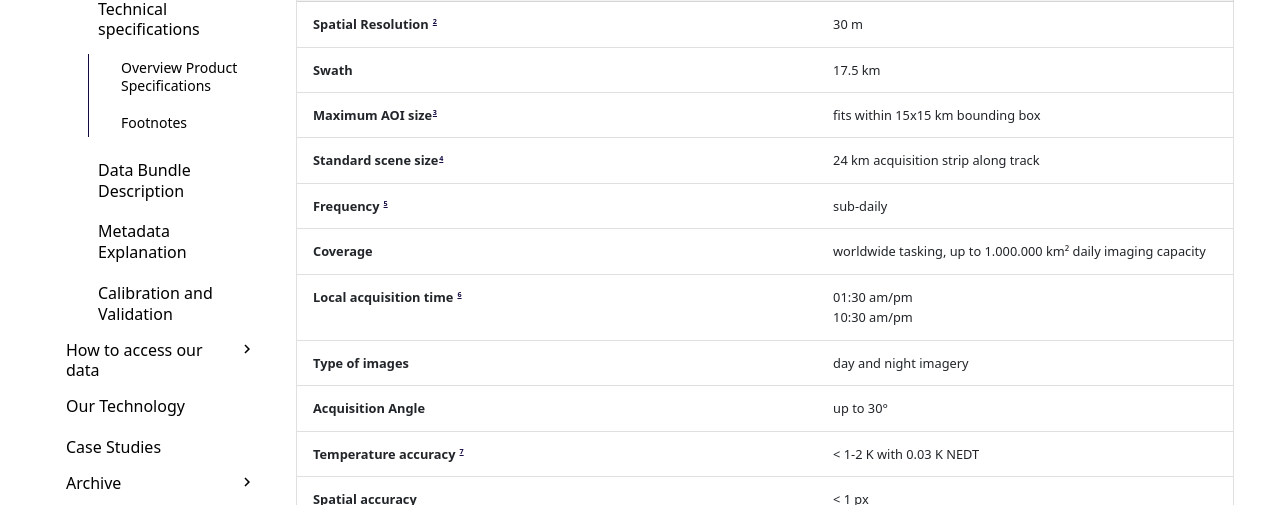
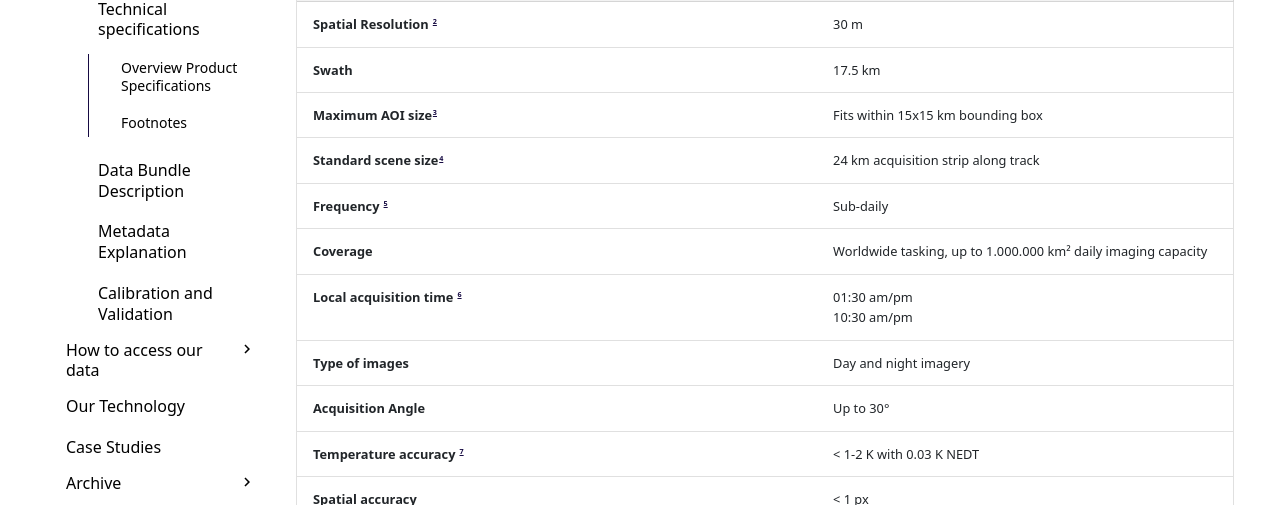
Before and after one commit to constellr/product-lst, an MkDocs documentation site: the page built from docs/Technical-specification.md, in a window 1280 px wide and 900 px high. Shown: the part 275-780 px from the top of the window. Built offline with MkDocs 1.6.1 and Material for MkDocs 9.7.7, drawn with Linux system fonts in a browser that asks for light colours; the version menu is left out.

Commit message:
Correct capitalization in technical specification

```diff
--- a/docs/Technical-specification.md
+++ b/docs/Technical-specification.md
@@ -5,13 +5,13 @@
 |------------------------|--------------------------------|
 | **Spatial Resolution [^2]** | 30 m     |
 | **Swath**   | 17.5 km    |
-| **Maximum AOI size[^3]**   | fits within 15x15 km bounding box |
+| **Maximum AOI size[^3]**   | Fits within 15x15 km bounding box |
 | **Standard scene size[^4]**   | 24 km acquisition strip along track |
-| **Frequency [^5]**   | sub-daily   |
-| **Coverage**| worldwide tasking, up to 1.000.000 km² daily imaging capacity |
+| **Frequency [^5]**   | Sub-daily   |
+| **Coverage**| Worldwide tasking, up to 1.000.000 km² daily imaging capacity |
 | **Local acquisition time [^6]**  | 01:30 am/pm <br> 10:30 am/pm   |
-| **Type of images** | day and night imagery  |
-| **Acquisition Angle**    | up to 30° | not applicable |
+| **Type of images** | Day and night imagery  |
+| **Acquisition Angle**    | Up to 30° | Not applicable |
 | **Temperature accuracy [^7]**  | < 1-2 K with 0.03 K NEDT |
 | **Spatial accuracy**          | < 1 px |
 | **Data access**           | [API](https://constellr.github.io/product-lst/API-documentation/) or [UI](https://constellr.github.io/product-lst/UI-documentation/) |
```
